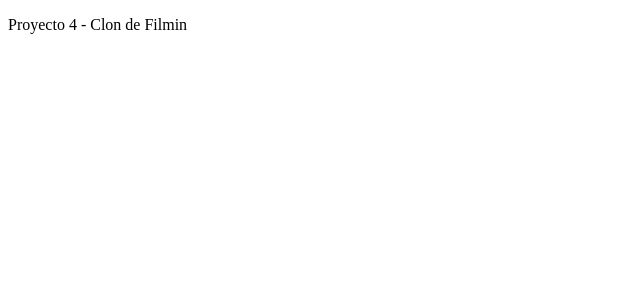
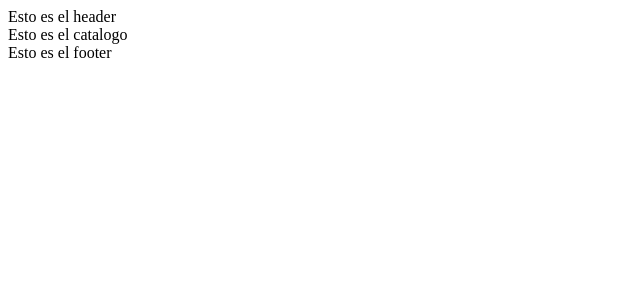
Before and after one commit to FactoriaF5Code/rc2-project-4-osaga-fu, a React (Vite) app: page / in a window 1280 px wide. Shown: the top 300 px of the page, without its empty margins (0-640 px from the left). Built offline with nearby package versions, Linux system fonts and the light colour scheme.

Commit message:
Estructura del proyecto creada

```diff
--- a/src/App.jsx
+++ b/src/App.jsx
@@ -1,11 +1,16 @@
-import './App.css'
+import "./App.css";
+import { Header } from "./components/Header";
+import { Footer } from "./components/Footer";
+import { Catalogue } from "./components/Catalogue";
 
 function App() {
   return (
     <>
-      <p>Proyecto 4 - Clon de Filmin</p>
+      <Header />
+      <Catalogue />
+      <Footer />
     </>
-  )
+  );
 }
 
-export default App
+export default App;
--- /dev/null
+++ b/src/components/Catalogue.jsx
@@ -0,0 +1 @@
+export const Catalogue = () => <main>Esto es el catalogo</main>;
--- /dev/null
+++ b/src/components/Footer.jsx
@@ -0,0 +1 @@
+export const Footer = () => <footer>Esto es el footer</footer>;
--- /dev/null
+++ b/src/components/Header.jsx
@@ -0,0 +1 @@
+export const Header = () => <header>Esto es el header</header>;
```
